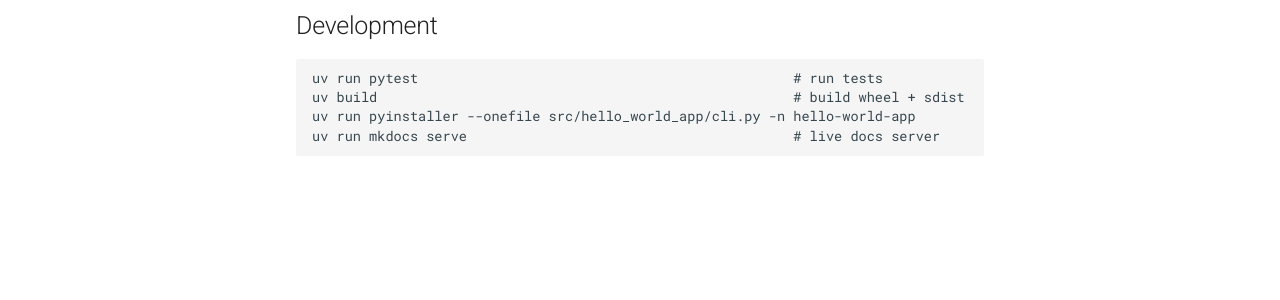
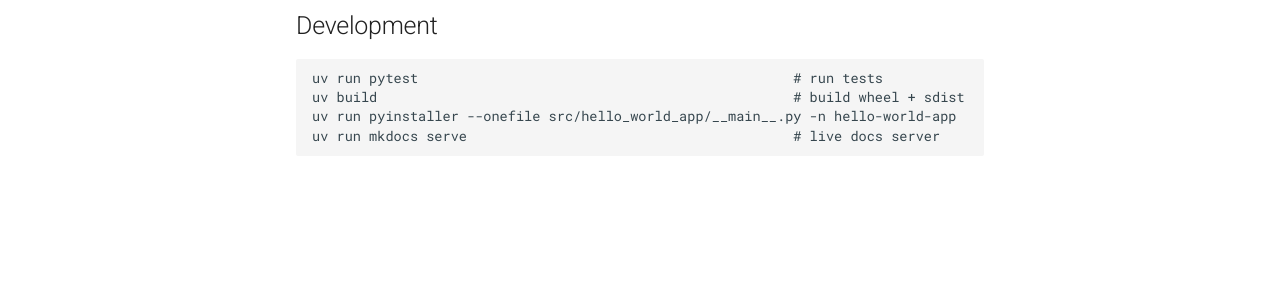
Before and after one commit to bigbatmanorg/hello-world-app, an MkDocs documentation site: the page built from docs/usage.md, in a window 1280 px wide. Shown: the part 539-839 px from the top of the page. Built offline with MkDocs 1.6.1 and Material for MkDocs 9.7.7, drawn with Linux system fonts in a browser that asks for light colours; comment, search, counter and statistics services are not loaded.

Commit message:
Fix PyInstaller entry point and docs; add __main__

````diff
--- a/docs/usage.md
+++ b/docs/usage.md
@@ -21,6 +21,6 @@ An output file `hello_output.txt` is written to the current directory to verify
 ```bash
 uv run pytest                                              # run tests
 uv build                                                   # build wheel + sdist
-uv run pyinstaller --onefile src/hello_world_app/cli.py -n hello-world-app
+uv run pyinstaller --onefile src/hello_world_app/__main__.py -n hello-world-app
 uv run mkdocs serve                                        # live docs server
 ```
````
Also changed, not shown: README.md (+1 -1 lines), docs/setup-guide.md (+1 -1 lines), 3 other files.
